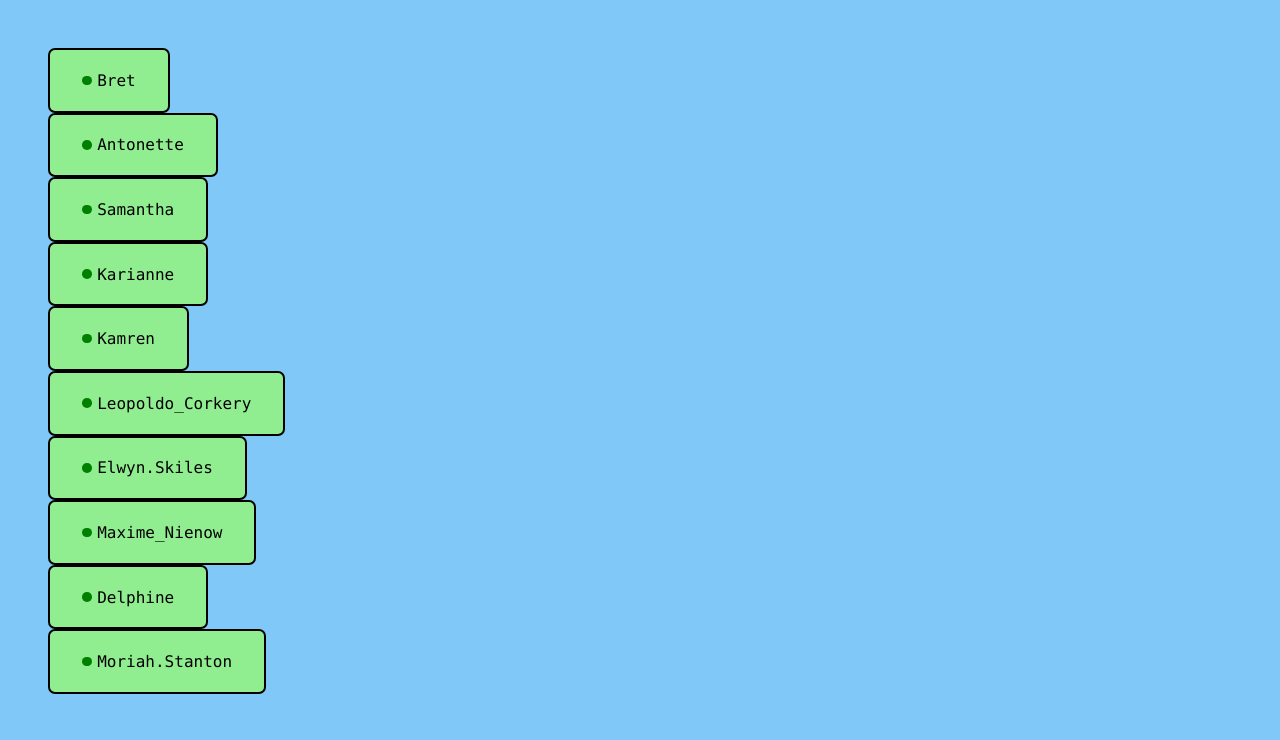
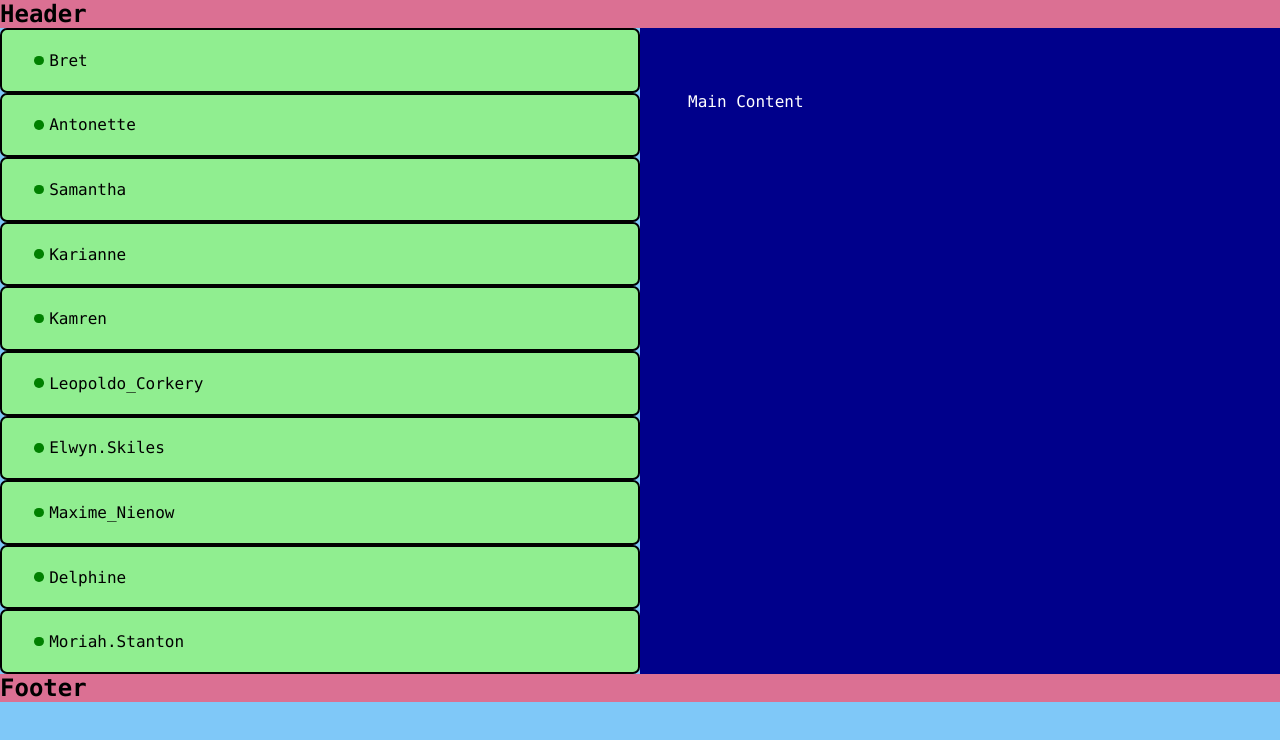
Before and after one commit to zowieerickson/display_online_users_practice, a plain HTML site: page index.html in a window 1280 px wide. Drawn offline with Linux system fonts and the light colour scheme.

Commit message:
added placement footer, header, and main content

```diff
--- a/index.css
+++ b/index.css
@@ -1,7 +1,12 @@
+* {
+    box-sizing: border-box;
+}
+
 html, body {
     margin: 0;
     padding: 0;
     background-color: #7fc8f8;
+
 }
 
 * {
@@ -12,20 +17,26 @@ main {
     padding: 3rem;
 }
 
+h2 {
+    margin: 0;
+}
+
 .user {
     background: lightgreen;
     display: flex;
     flex-direction: row-reverse;
     align-items: center;
-    justify-content: center;
+    justify-content: flex-end;
     border: 2px solid black;
     border-radius: 7px;
-    width: fit-content;
-    padding: .3rem 2rem
+    padding: .3rem 2rem;
+    overflow-wrap: break-word;
+
 }
 
 .user-name {
     margin-left: .35rem;
+    text-overflow: ellipsis;
 }
 
 .user-online {
@@ -34,3 +45,37 @@ main {
     height: .6rem;
     border-radius: 50%;
 }
+
+.user-info {
+    display: flex;
+    flex-flow: wrap;
+}
+
+.user-container {
+    overflow: auto;
+}
+
+body {
+    height: 100vh;
+    display: flex;
+    flex-direction: column;
+}
+
+#main-container {
+    display: flex;
+    justify-content: center;
+    width: 100%;
+}
+
+main {
+    background: darkblue;
+    color: #fff
+}
+
+#main-container > * {
+    width: 50%;
+}
+
+header, footer {
+    background: palevioletred;
+}
--- a/index.html
+++ b/index.html
@@ -8,9 +8,19 @@
     <link rel="stylesheet" href="index.css">
 </head>
 <body>
-    <main>
+        <header>
+            <h2>Header</h2>
+        </header>
+        <div id="main-container">
+            <section class="user-container"></section>
+            <main>
+                <p>Main Content</p>
+            </main>
+        </div>
 
-    </main>
+        <footer>
+            <h2>Footer</h2>
+        </footer>
     <script src="index.js"></script>
 </body>
 </html>
--- a/index.js
+++ b/index.js
@@ -8,32 +8,18 @@ findUsers().then(data => {
     const testUser = data[0];
     const userDiv = getUserDiv(data);
 
-    document.querySelector('main').innerHTML = userDiv;
+    document.querySelector('.user-container').innerHTML = userDiv;
 })
 
 function getUserDiv(users) {
     let html = '';
 
-    console.log(users);
     users.map(user => {
-    html +=
-    `
-    <div class="user-container">
-        <div class="user">
-            <p class="user-name">${user.username}</p>
-            <div class="user-online"></div>
-        </div>
-    </div>
-    `;
-})
+        html += `
+            <div class="user">
+                <p class="user-name">${user.username}</p>
+                <div class="user-online"></div>
+            </div>`;
+    })
     return html;
-
-    // return `
-    // <div class="user-container">
-    //     <div class="user">
-    //         <p class="user-name">${users.username}</p>
-    //         <div class="user-online"></div>
-    //     </div>
-    // </div>
-    // `
 }
```
